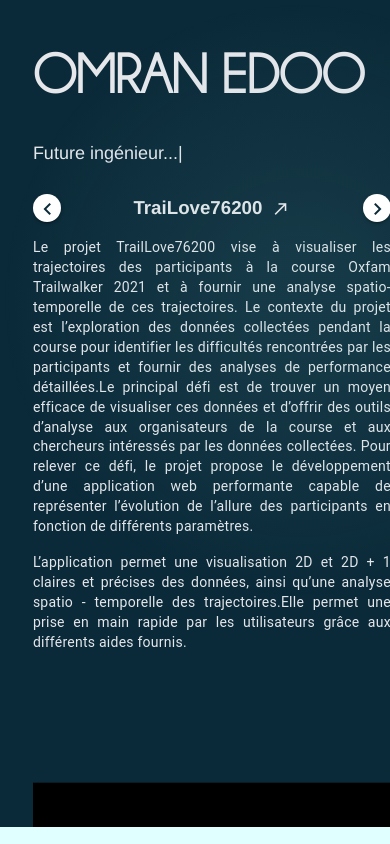
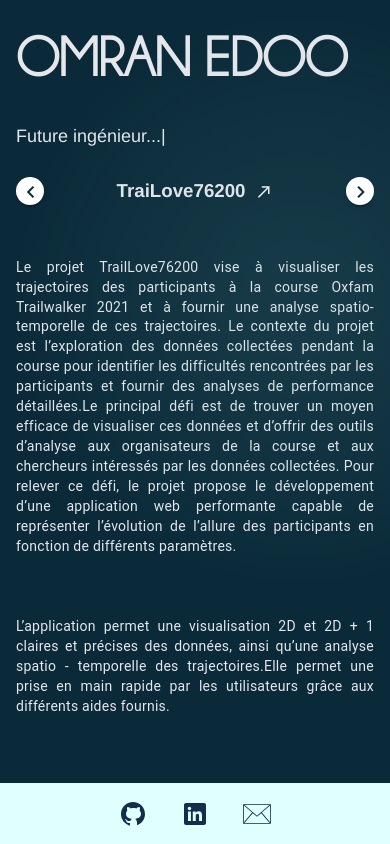
Before and after one commit to OmranEdoo/portefolio, a Vue app: page / in a window 390 px wide. Shown: the top 844 px of the page. Built offline with nearby package versions, Linux system fonts and the light colour scheme.

Commit message:
responsive 2

```diff
--- a/src/App.vue
+++ b/src/App.vue
@@ -1,24 +1,24 @@
 <template>
   <v-app id="appContainer">
     <div class="spotlight"></div>
-    <v-container id="gridContainer">
+    <v-container>
       <v-row no-gutters>
         <v-col xxl="9" xl="9" lg="8" md="12" sm="12" xs="12">
           <div id="presContainer">
             <h1 id="blaze" class="d-flex justify-content-start">Omran Edoo</h1>
             <TypeWriter :array="descriptions" />
           </div>
-          <v-row no-gutters>
+          <v-row justify="space-around" no-gutters>
             <v-col xxl="5" xl="5" lg="5" md="5" sm="12" xs="12">
               <div id="descriptionContainer" class="overflow-y-auto v-navigation-drawer__content">
-                <div class="d-flex flex-row justify-space-between">
+                <div class="d-flex flex-row justify-space-between" style="width: 100%; height: min-content;">
                   <v-btn density="compact" icon="mdi-plus" @click="changeIndex(1)">
                     <span class="arrow material-icons">
                       chevron_left
                     </span>
                   </v-btn>
                   <a :href="projects[index].url" target="_blank" id="link">
-                    <h3 id="title" class="pb-4">
+                    <h3 id="title" class="pb-2">
                       {{ projects[index].title }}
                       <v-icon id="icon" icon="north_east" size="x-small" class="ml-1" />
                     </h3>
@@ -30,7 +30,7 @@
                   </v-btn>
                 </div>
                 <p v-for="text in projects[index].description" :key="text" class="text-body-2 mb-4"
-                  style="text-align: justify">
+                  style="text-align: justify;">
                   {{ text }}
                 </p>
               </div>
@@ -118,6 +118,12 @@ body,
   min-height: 100vh;
 }
 
+@media only screen and (min-width: 1280px) {
+  body {
+    overflow: hidden;
+  }
+}
+
 #appContainer {
   background-color: #0b2a39;
   color: #e5e7eb
@@ -142,9 +148,11 @@ body,
 }
 
 #descriptionContainer {
-  display: flex;
-  flex-direction: column;
+  display: flex !important;
+  flex-direction: row;
   justify-content: center;
+  height: 600px;
+  flex-wrap: wrap;
 }
 
 @font-face {
@@ -199,12 +207,9 @@ body,
   color: #e5e7eb;
 }
 
-#gridContainer {
-  height: 94vh;
-  margin: 2vh
-}
-
 #footer {
+  position: fixed;
+  bottom: 0;
   width: 100vw;
   background: #E0FFFF;
   height: 2vh;
```
